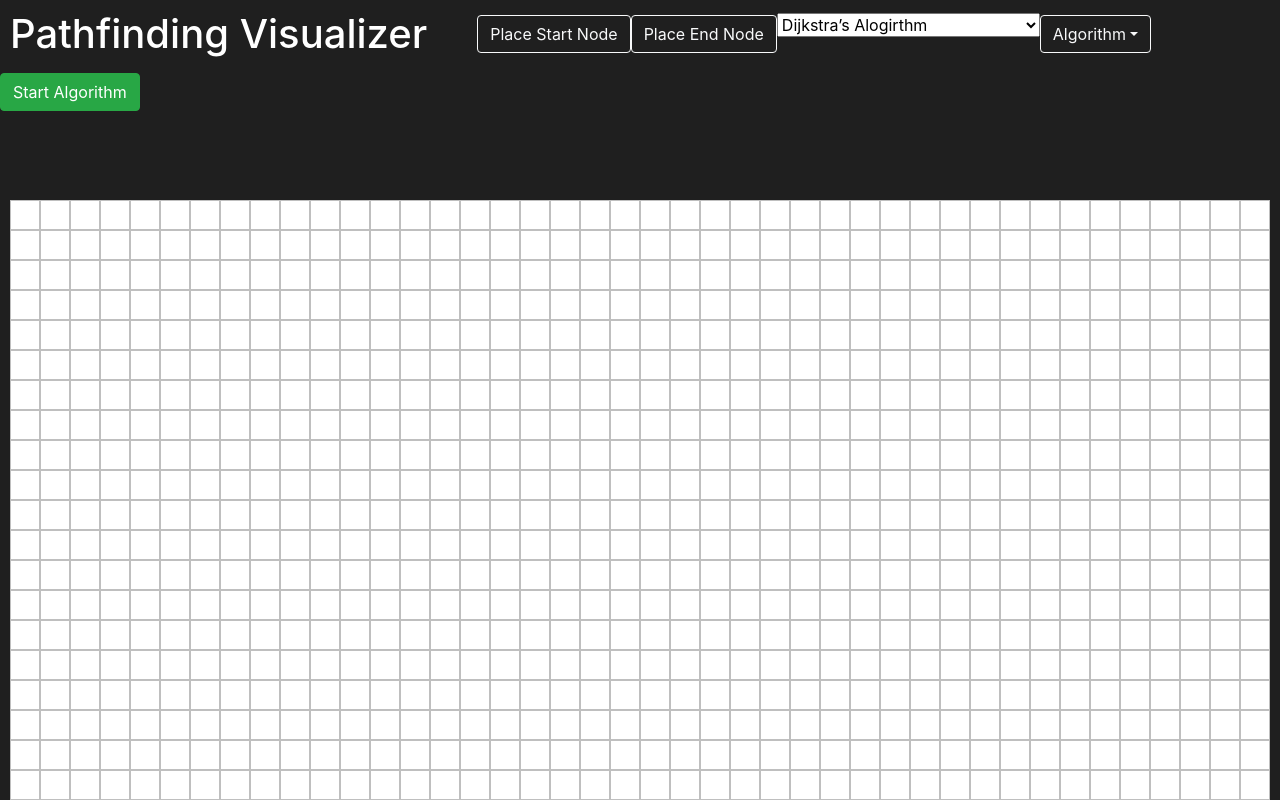
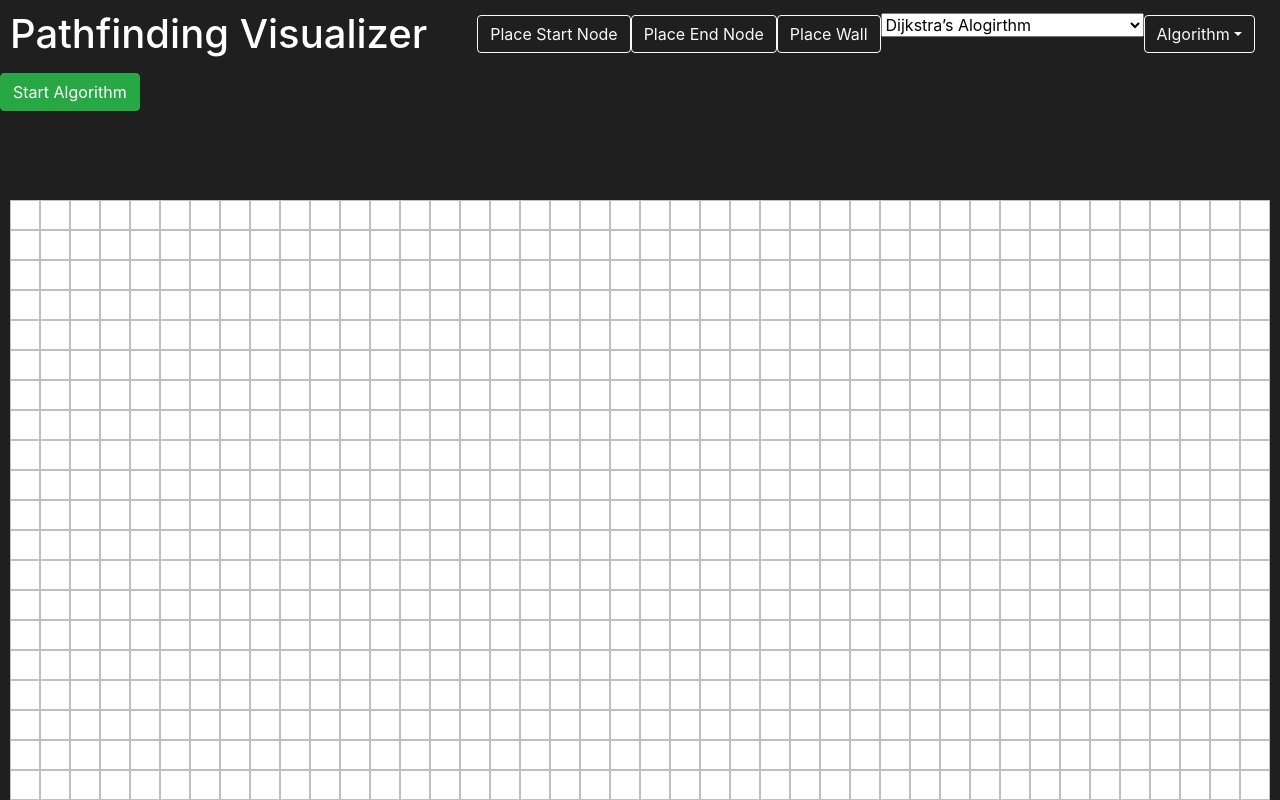
Before and after one commit to shulme33/PathFindingVisualizer, a React (Create React App) app in the folder pfviz/: page / in a window 1280 px wide. Built offline with nearby package versions, Linux system fonts and the light colour scheme.

Commit message:
Added wall functionality

```diff
--- a/pfviz/src/components/Header/Header.jsx
+++ b/pfviz/src/components/Header/Header.jsx
@@ -32,6 +32,16 @@ class Header extends Component {
           }}
         >
           Place End Node
+        </button>
+
+        <button
+          type="button"
+          className="btn btn-outline-light hdr-button"
+          onClick={() => {
+            this.props.updateMode("wall");
+          }}
+        >
+          Place Wall
         </button>
 
         <select
--- a/pfviz/src/components/Node/Node.jsx
+++ b/pfviz/src/components/Node/Node.jsx
@@ -30,6 +30,8 @@ class Node extends PureComponent {
       fillColor = "#34eb67";
     } else if (this.props.status === "visited") {
       fillColor = "#b5ffca";
+    } else if (this.props.status === "wall") {
+      fillColor = "#000000";
     }
 
     let filler = (
--- a/pfviz/src/components/Workspace/Workspace.jsx
+++ b/pfviz/src/components/Workspace/Workspace.jsx
@@ -24,6 +24,7 @@ class Workspace extends Component {
     this.dijkstras_algorithm = this.dijkstras_algorithm.bind(this);
     this.isStartNode = this.isStartNode.bind(this);
     this.isEndNode = this.isEndNode.bind(this);
+    this.isWall = this.isWall.bind(this);
   }
 
   componentDidMount() {
@@ -137,6 +138,10 @@ class Workspace extends Component {
     return row === this.state.end.row && col === this.state.end.col;
   }
 
+  isWall(row, col) {
+    return this.state.nodes[row][col].status === "wall";
+  }
+
   updateNode(row, col, newStatus) {
     if (this.endFound) return;
     //console.log("Update: (" + row + ", " + col + ")");
@@ -195,6 +200,7 @@ class Workspace extends Component {
         if (
           !this.endFound &&
           this.isOnGrid(newRow, newCol) &&
+          !this.isWall(newRow, newCol) &&
           (!(key in checked) || checked[key] > cost + 1)
         ) {
           /*console.log(
```
Also changed, not shown: 1 other file (tests, documents, lock files or other folders).
